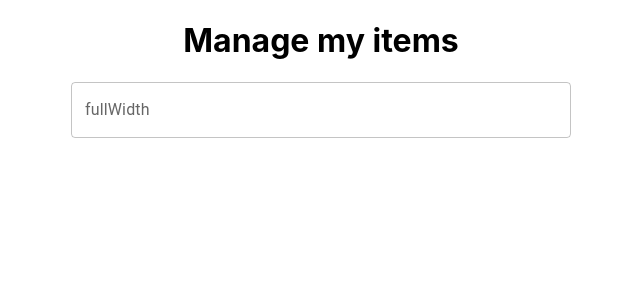
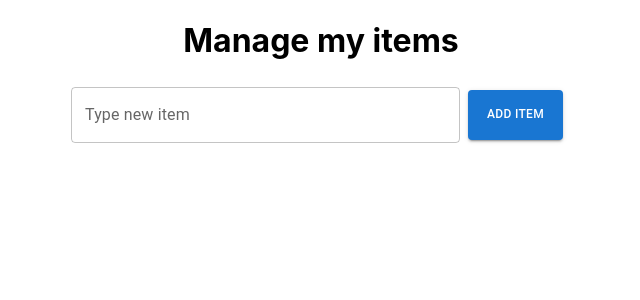
Before and after one commit to BrianKozeny/react-app-assignment, a React (Create React App) app in the folder react-app/: page / in a window 1280 px wide. Shown: the top 300 px of the page, without its empty margins (319-959 px from the left). Built offline with nearby package versions, Linux system fonts and the light colour scheme.

Commit message:
added components, functionality to input_component

```diff
--- a/react-app/src/input_component.jsx
+++ b/react-app/src/input_component.jsx
@@ -1,14 +1,28 @@
-import React from 'react';
+import React, { useState } from 'react';
 import Box from '@mui/material/Box';
 import TextField from '@mui/material/TextField';
 import Grid from '@mui/material/Grid';
+import Button from '@mui/material/Button';
 
 function Input_bar() {
+
+   function  handleInputChange(e) {
+        setInputValue(e.target.value);
+    }
+
+    const [inputValue, setInputValue] = useState("");
+
+    console.log(inputValue)
+
+
     return(
         <>
             <Grid container direction="row" alignItems="center" justifyContent="center">
                 <Box display="flex" justifyContent="center" alignItems="center" sx={{width: 500, maxWidth:'100%',}}>
-                    <TextField fullWidth label="fullWidth" id="fullWidth" />
+                    <TextField fullWidth label="Type new item" value={inputValue} onChange={handleInputChange}  id="fullWidth" />
+                    <Box p={1}>
+                        <Button type="submit" sx={{width: 95, height: 50, }} orientaion="horizontal" display="flex" style={{ fontSize: '12px' }} variant="contained">Add item</Button>
+                    </Box>
                 </Box>
             </Grid>
         </>
--- /dev/null
+++ b/react-app/src/items_component.jsx
@@ -0,0 +1 @@
+import React from "react";
```
